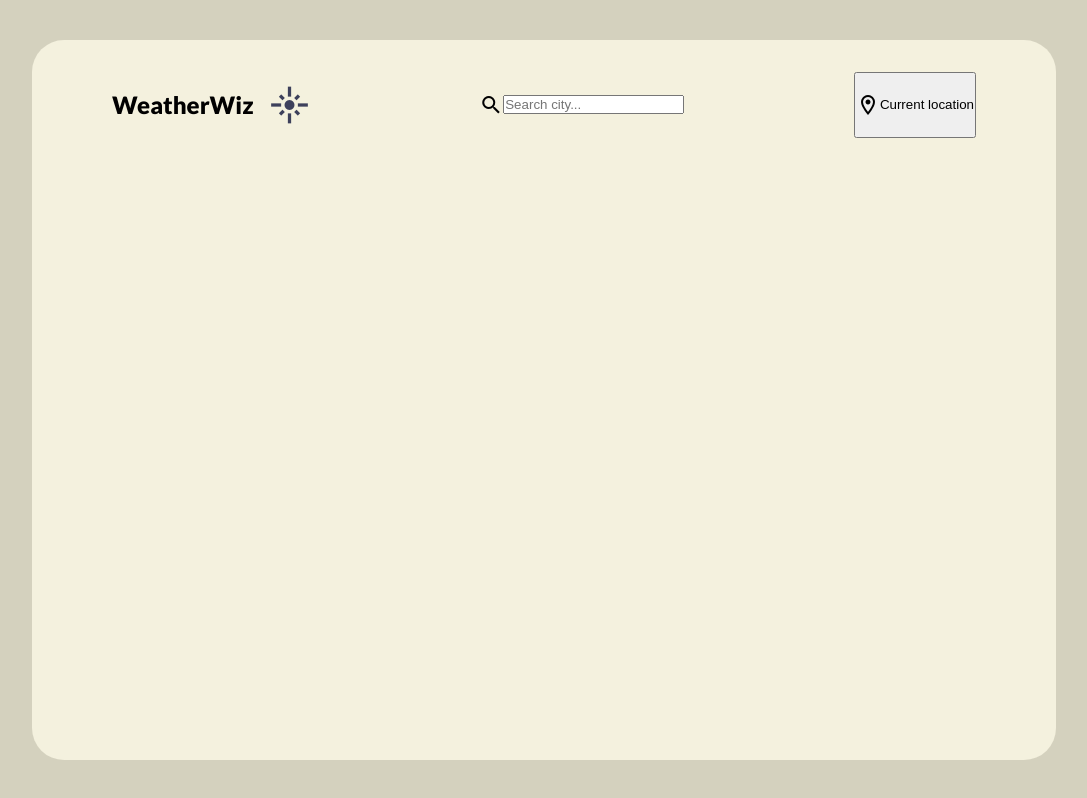
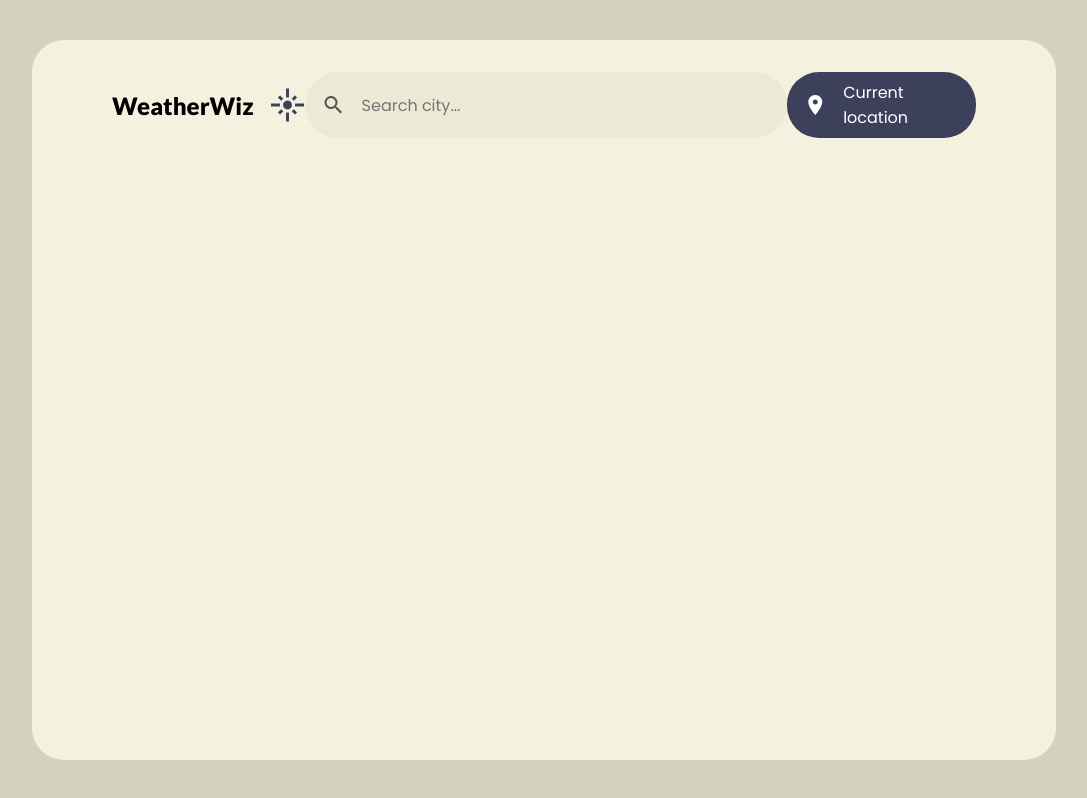
Before and after one commit to Konikelel/WeatherWiz, an Angular app in the folder angular/: page / in a window 1280 px wide. Shown: the whole page, without its empty margins (96-1183 px from the left). Built offline with nearby package versions, Linux system fonts and the light colour scheme.

Commit message:
style navbar

```diff
--- a/angular/src/app/navbar/navbar.component.html
+++ b/angular/src/app/navbar/navbar.component.html
@@ -8,7 +8,7 @@
         <input type="text" placeholder="Search city..."/>
     </div>
     <button class="location">
-        <span class="material-icons-outlined">location_on</span>
+        <span class="material-icons">location_on</span>
         <p>Current location</p>
     </button>
 </nav>
--- a/angular/src/app/navbar/navbar.component.scss
+++ b/angular/src/app/navbar/navbar.component.scss
@@ -1,6 +1,5 @@
 nav {
   width: 100%;
-  height: 10%;
 
   display: flex;
   justify-content: space-between;
@@ -12,17 +11,61 @@ div, button {
   align-items: center;
 }
 
+span {
+  font-size: var(--icon-size-small);
+  color: var(--primary-color-dark);
+}
+
 .header {
   gap: 1rem;
 
   h1 {
+    font-size: var(--text-large);
     font-family: 'Lato', sans-serif;
     font-weight: 900;
-    font-size: 1.5rem;
   }
 
   span {
-    font-size: 2.5rem;
+    font-size: var(--icon-size-large);
     color: var(--action-color);
   }
 }
+
+.search {
+  width: 60%;
+  padding: 0.5rem 1rem;
+
+  display: flex;
+  align-items: center;
+  gap: 1rem;
+
+  background-color: var(--accent-color);
+  border-radius: 2rem;
+
+  input {
+    all: unset;
+    font-size: var(--text-small);
+    flex: 1;
+  }
+}
+
+.location {
+  all: unset;
+
+  cursor: pointer;
+  display: flex;
+  align-items: center;
+  padding: 0.5rem 1rem;
+  gap: 1rem;
+
+  background-color: var(--action-color);
+  border-radius: 2rem;
+
+  p, span {
+    color: var(--primary-color-light);
+  }
+
+  p {
+    font-size: var(--text-small);
+  }
+}
--- a/angular/src/styles.scss
+++ b/angular/src/styles.scss
@@ -1,6 +1,6 @@
 @import url('https://fonts.googleapis.com/css2?family=Poppins:wght@400;500;600&display=swap');
 @import url('https://fonts.googleapis.com/css2?family=Lato:wght@900&display=swap');
-@import url("https://fonts.googleapis.com/icon?family=Material+Icons+Outlined");
+@import url("https://fonts.googleapis.com/icon?family=Material+Icons|Material+Icons+Outlined");
 
 :root {
   --action-color: #3D405B;
@@ -11,6 +11,14 @@
   --accent-color: #ECE9D4;
   --backgorund-light: #F4F1DE;
   --background-dark: #D4D1BE;
+
+  --text-large: 1.5rem;
+  --text-medium: 1.25rem;
+  --text-small: 1rem;
+
+  --icon-size-large: 2.25rem;
+  --icon-size-medium: 2rem;
+  --icon-size-small: 1.5rem;
 }
 
 * {
```
